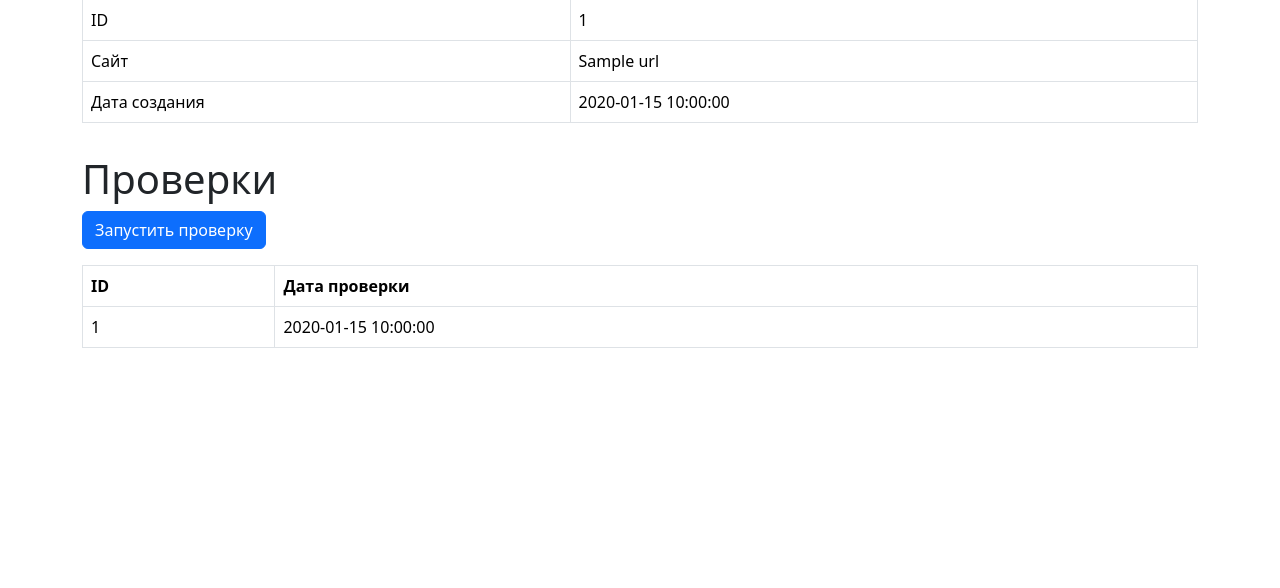
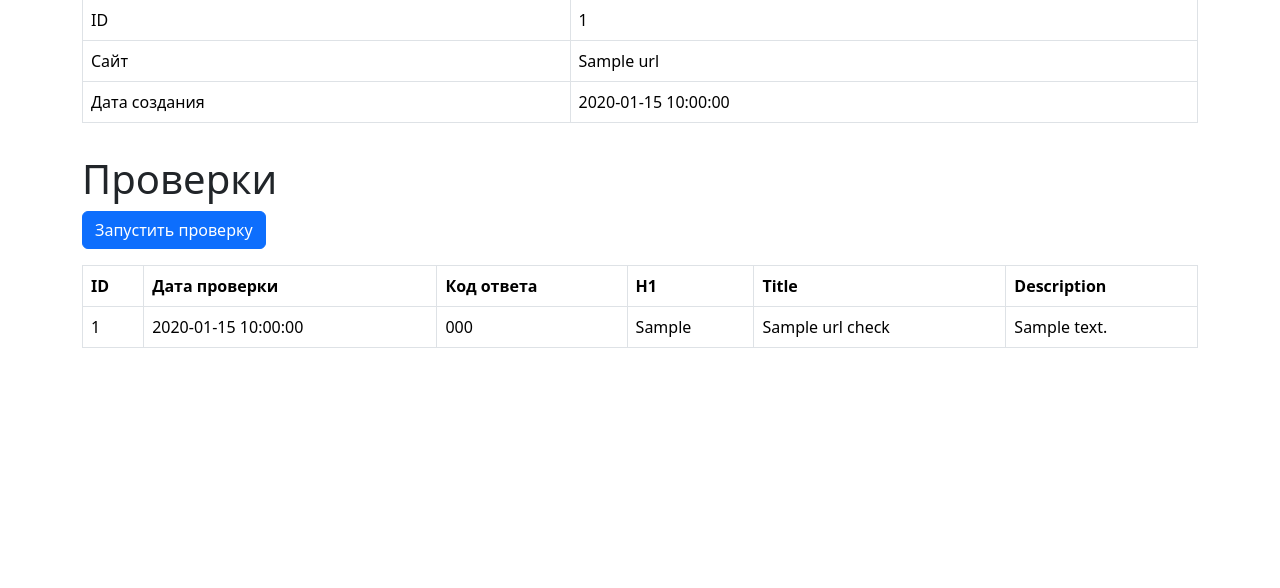
Before and after one commit to vlrkors/python-project-83, a Flask app: page /urls/1 in a window 1280 px wide. Shown: the part 129-717 px from the top of the page. Run offline with Flask 3, Linux system fonts and the light colour scheme; a database or web service that is not in the repository returns one stand-in record (values such as "Sample title"); some libraries are stand-ins or nearby versions.

Commit message:
Feat: Stage5

```diff
--- a/page_analyzer/app.py
+++ b/page_analyzer/app.py
@@ -6,7 +6,9 @@ import psycopg2
 from dotenv import load_dotenv
 from flask import Flask, abort, flash, redirect, render_template, request, url_for
 
+import requests
 from page_analyzer.data_base import UrlRepository
+from page_analyzer.parser import get_data
 from page_analyzer.url_validator import normalize_url, validate_url
 
 load_dotenv()
@@ -112,8 +114,20 @@ def run_check(id: int):  # noqa: A002 - route param name
     if not url_info:
         abort(404)
 
-    # Шаг 4: сохраняем базовую проверку без реального HTTP-запроса
-    payload: dict[str, object] = {}
+    url = url_info.get("name")
+    try:
+        response = requests.get(url, timeout=10)
+    except requests.exceptions.RequestException:
+        flash("Ошибка при запросе страницы", "danger")
+        return redirect(url_for("get_url", id=id))
+
+    parsed = get_data(response)
+    payload = {
+        "status": response.status_code,
+        "h1": parsed.get("h1"),
+        "title": parsed.get("title"),
+        "description": parsed.get("description"),
+    }
     try:
         repo.add_url_check(payload, url_info)
     except Exception:  # noqa: BLE001
--- a/page_analyzer/templates/url.html
+++ b/page_analyzer/templates/url.html
@@ -35,6 +35,10 @@
           <tr>
             <th>ID</th>
             <th>Дата проверки</th>
+            <th>Код ответа</th>
+            <th>H1</th>
+            <th>Title</th>
+            <th>Description</th>
           </tr>
         </thead>
         {% for url_check in url_checks %}
@@ -42,6 +46,10 @@
           <tr>
             <td>{{ url_check.id }}</td>
             <td>{{ url_check.created_at }}</td>
+            <td>{{ url_check.status_code }}</td>
+            <td>{{ url_check.h1 }}</td>
+            <td>{{ url_check.title }}</td>
+            <td>{{ url_check.description }}</td>
           </tr>
         </tbody>
         {% endfor %}
--- a/page_analyzer/templates/urls.html
+++ b/page_analyzer/templates/urls.html
@@ -9,6 +9,7 @@
           <tr>
             <th>ID</th>
             <th>Сайт</th>
+            <th>Дата последней проверки</th>
             <th>Код ответа</th>
           </tr>
         </thead>
@@ -18,8 +19,8 @@
             <td>{{ url.id }}</td>
             <td>
               <a href="/urls/{{ url.id }}">{{ url.name }}</a><br>
-              <small class="text-muted">{{ url.created_at }}</small>
             </td>
+            <td>{{ url.created_at }}</td>
             <td>{{ url.status_code }}</td>
           </tr>
         </tbody>
```
Also changed, not shown: 1 other file.
